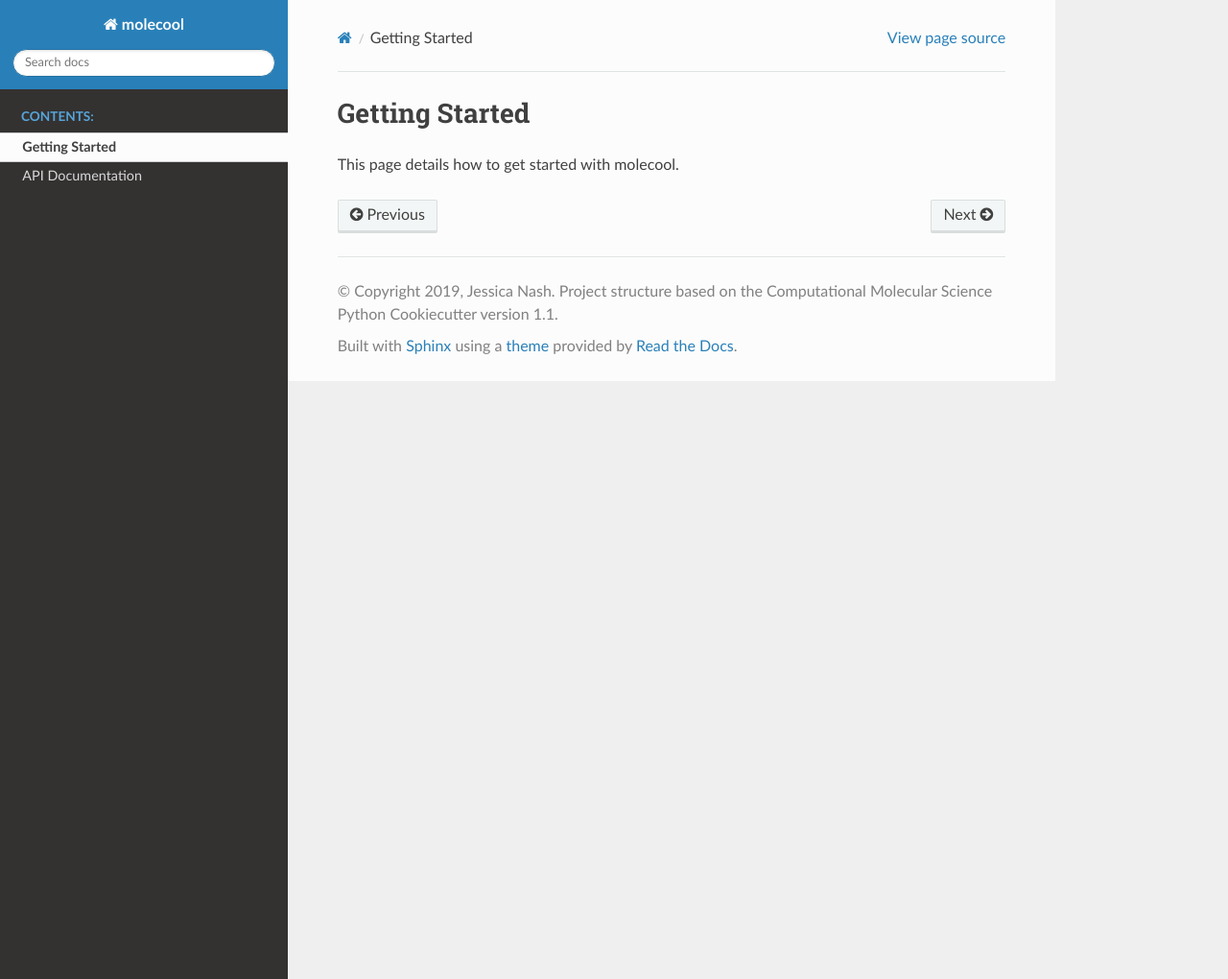
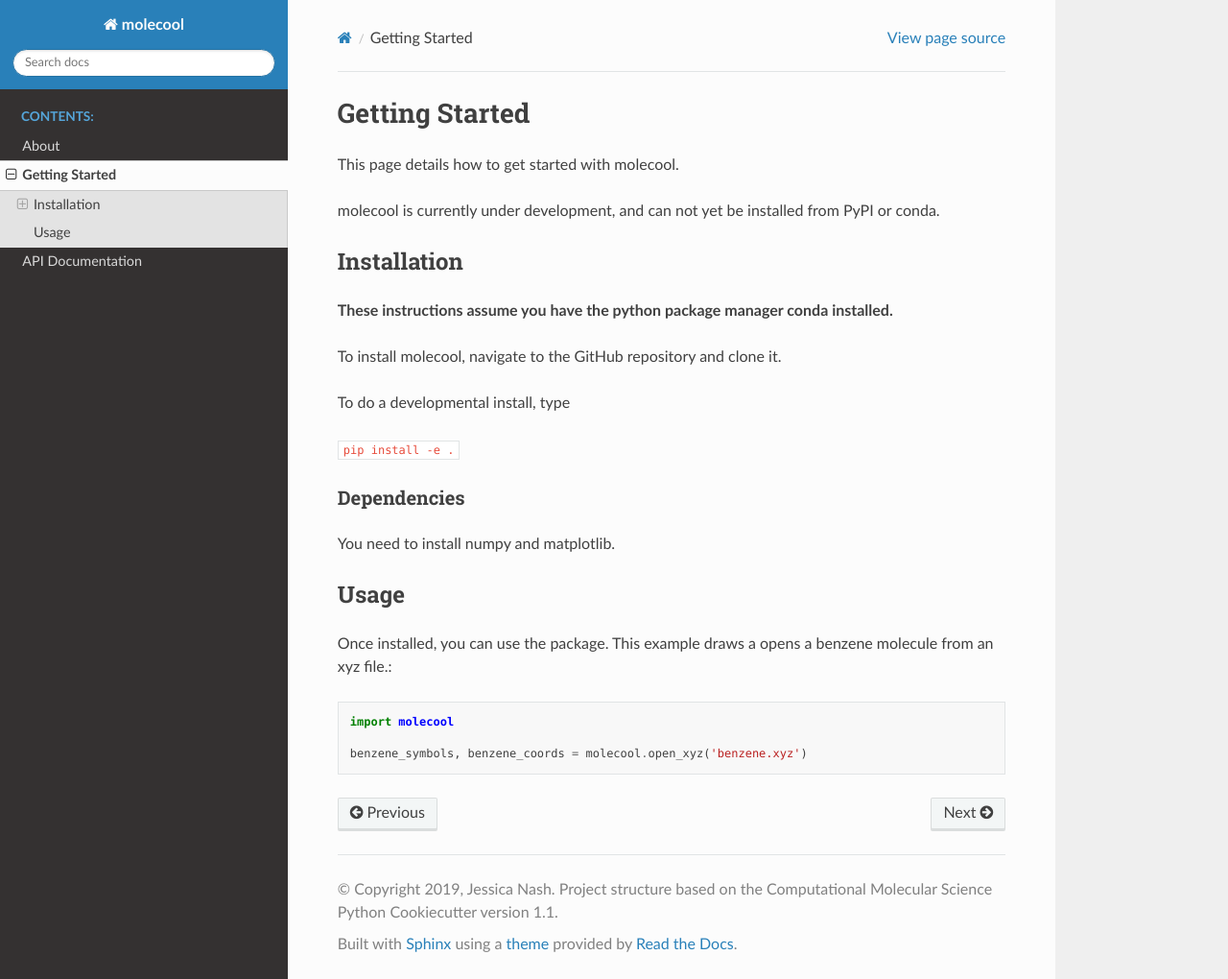
Before and after one commit to molssi-workshops/molecool-Pittsburgh2019, a Sphinx documentation site: the page built from docs/getting_started.rst, in a window 1280 px wide and 1020 px high. Shown: the whole window at 96% size. Built offline with Sphinx 7.4.7 and the Read the Docs theme 2.0.0, drawn with Linux system fonts in a browser that asks for light colours; the version number could not be read and is left out.

Commit message:
update documentation stuff

```diff
--- /dev/null
+++ b/docs/about.rst
@@ -0,0 +1,5 @@
+About
+==========
+
+This package and documentation are a sample created for the Best
+Practices workshop held by `The Molecular Sciences Software Institute <https://molssi.org>`_ at Pitt.
--- a/docs/api.rst
+++ b/docs/api.rst
@@ -1,7 +1,12 @@
 API Documentation
 =================
+This page gives API documentation for our package.
 
 .. autosummary::
    :toctree: autosummary
 
    molecool.canvas
+   molecool.calculate_distance
+   molecool.io.open_pdb
+   molecool.calculate_center_of_mass
+   molecool.calculate_molecular_mass
--- /dev/null
+++ b/docs/autosummary/molecool.calculate_center_of_mass.rst
@@ -0,0 +1,6 @@
+molecool.calculate\_center\_of\_mass
+====================================
+
+.. currentmodule:: molecool
+
+.. autofunction:: calculate_center_of_mass
--- /dev/null
+++ b/docs/autosummary/molecool.calculate_distance.rst
@@ -0,0 +1,6 @@
+molecool.calculate\_distance
+============================
+
+.. currentmodule:: molecool
+
+.. autofunction:: calculate_distance
--- /dev/null
+++ b/docs/autosummary/molecool.calculate_molecular_mass.rst
@@ -0,0 +1,6 @@
+molecool.calculate\_molecular\_mass
+===================================
+
+.. currentmodule:: molecool
+
+.. autofunction:: calculate_molecular_mass
--- /dev/null
+++ b/docs/autosummary/molecool.canvas.rst
@@ -0,0 +1,6 @@
+molecool.canvas
+===============
+
+.. currentmodule:: molecool
+
+.. autofunction:: canvas
--- /dev/null
+++ b/docs/autosummary/molecool.io.open_pdb.rst
@@ -0,0 +1,6 @@
+molecool.io.open\_pdb
+=====================
+
+.. currentmodule:: molecool.io
+
+.. autofunction:: open_pdb
--- a/docs/getting_started.rst
+++ b/docs/getting_started.rst
@@ -2,3 +2,28 @@
 ===============
 
 This page details how to get started with molecool.
+
+molecool is currently under development, and can not yet be
+installed from PyPI or conda.
+
+Installation
+------------
+**These instructions assume you have the python package manager conda installed.**
+
+To install molecool, navigate to the GitHub repository and clone it.
+
+To do a developmental install, type
+
+``pip install -e .``
+
+Dependencies
+^^^^^^^^^^^^
+You need to install numpy and matplotlib.
+
+Usage
+-----
+Once installed, you can use the package. This example draws a opens a benzene molecule from an xyz file.::
+
+  import molecool
+
+  benzene_symbols, benzene_coords = molecool.open_xyz('benzene.xyz')
--- a/docs/index.rst
+++ b/docs/index.rst
@@ -5,11 +5,15 @@
 
 Welcome to molecool's documentation!
 =========================================================
+molecool is a Python package designed to read in, perform
+analysis, and visualize molecular coordinates. The file
+formats `xyz` and `pdb` are currently supported.
 
 .. toctree::
    :maxdepth: 2
    :caption: Contents:
 
+   about
    getting_started
    api
 
```
Also changed, not shown: docs/doc_env.yaml (added, +12 -0 lines).
